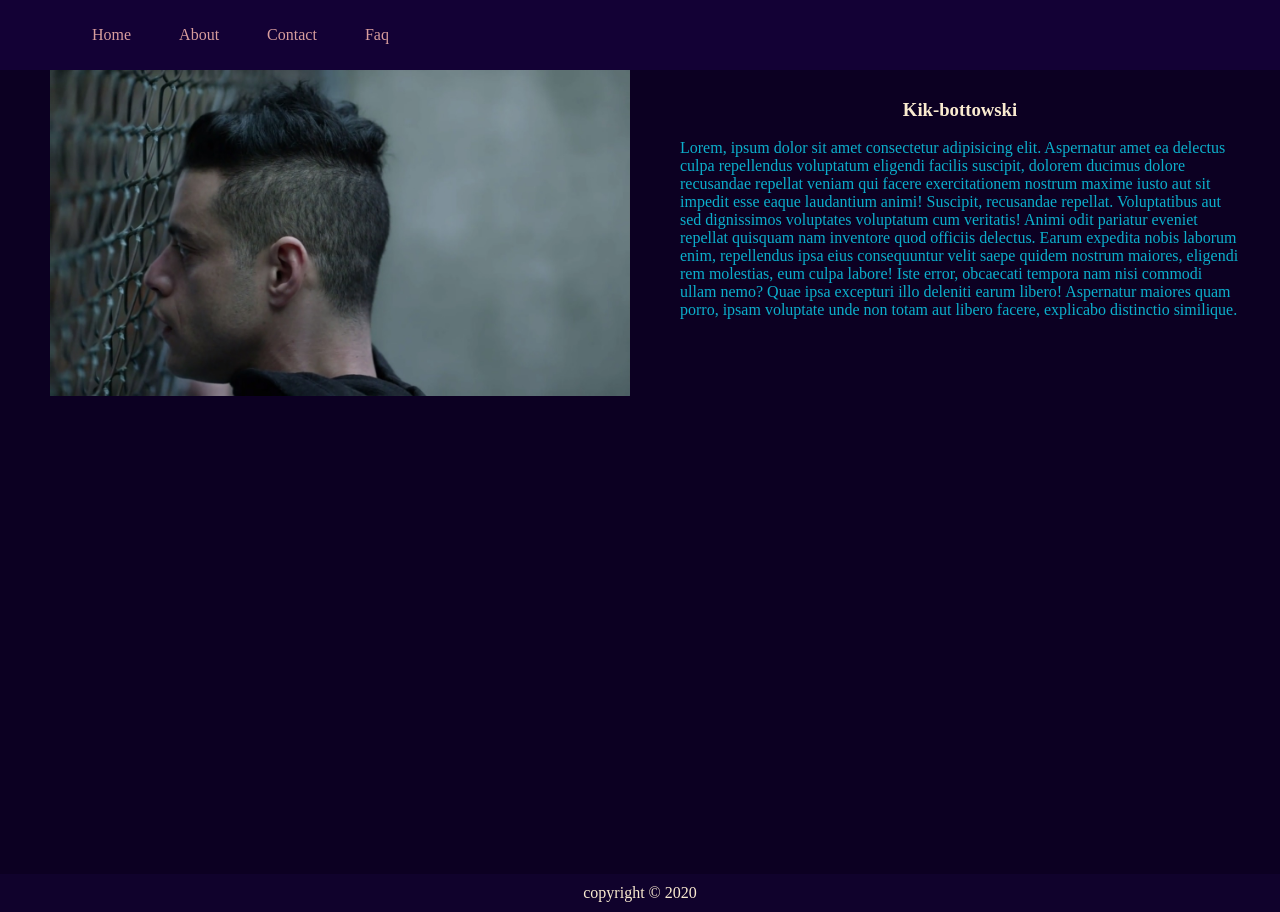
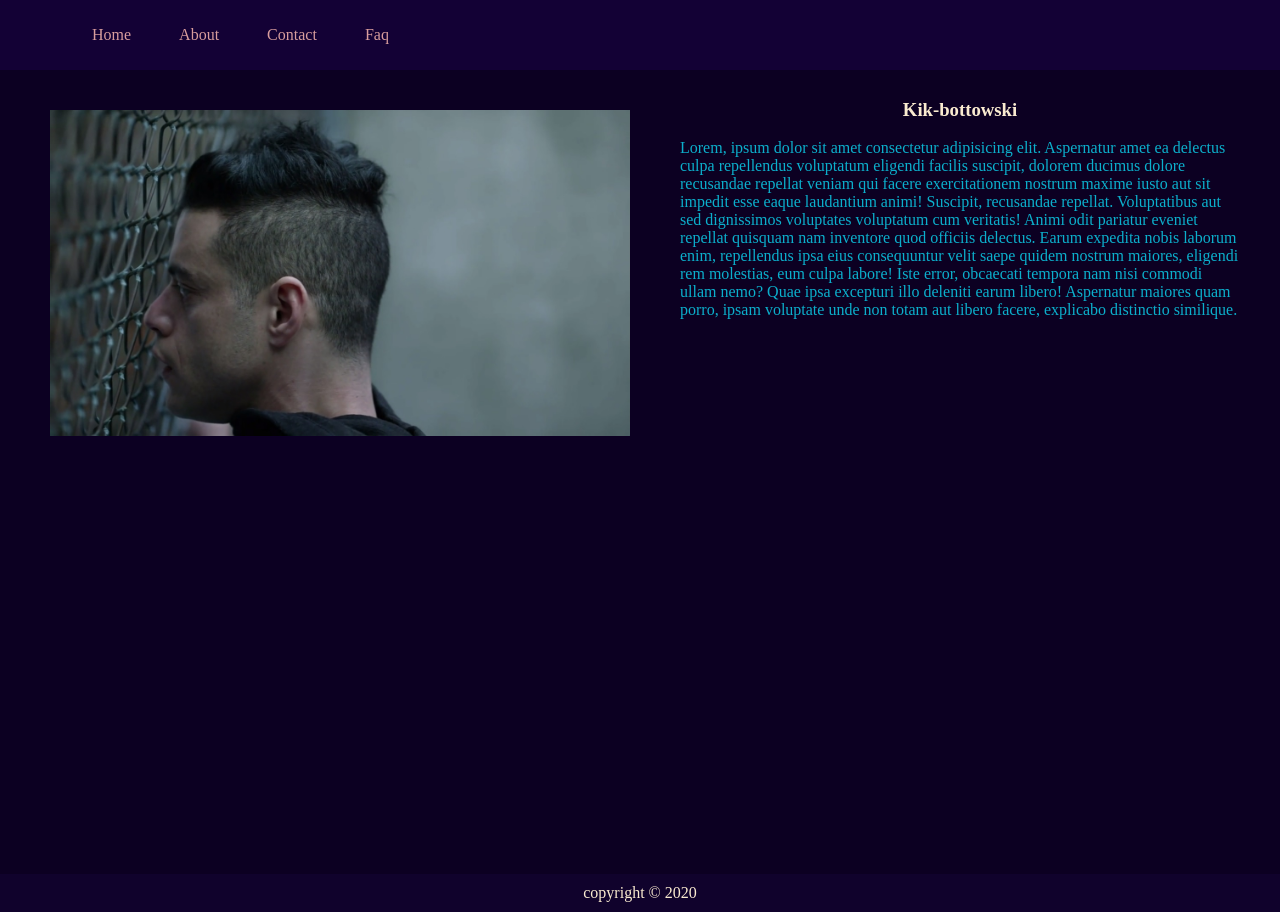
Before and after one commit to noormohammedb/MR_ROBOT, a plain HTML site: page index.html in a window 1280 px wide. Drawn offline with Linux system fonts and the light colour scheme.

Commit message:
img padding

```diff
--- a/style.css
+++ b/style.css
@@ -24,8 +24,6 @@ li:hover{
     color: #fff;
     font-size: large;
     cursor: pointer;
-    padding: 10px 22px !important;
-
 }
 #main{
     display: inline-block;
@@ -34,7 +32,7 @@ li:hover{
 #left{
     width: 50%;
     float: left;
-    padding: 0px 10px 0 50px;
+    padding: 40px 10px 0 50px;
 }
 
 #right{
```
